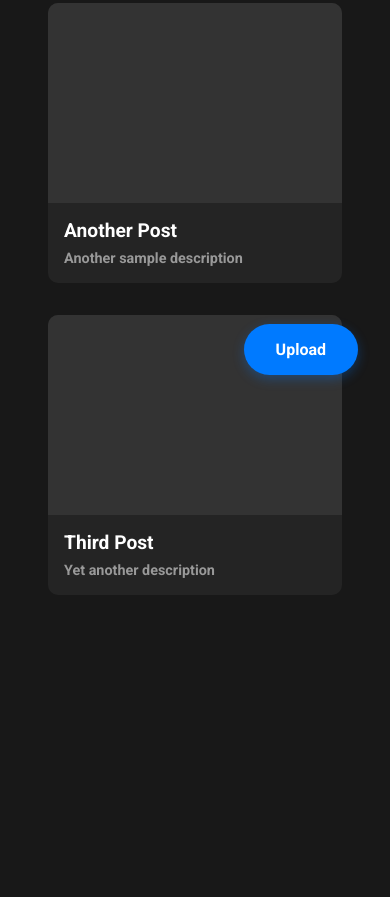
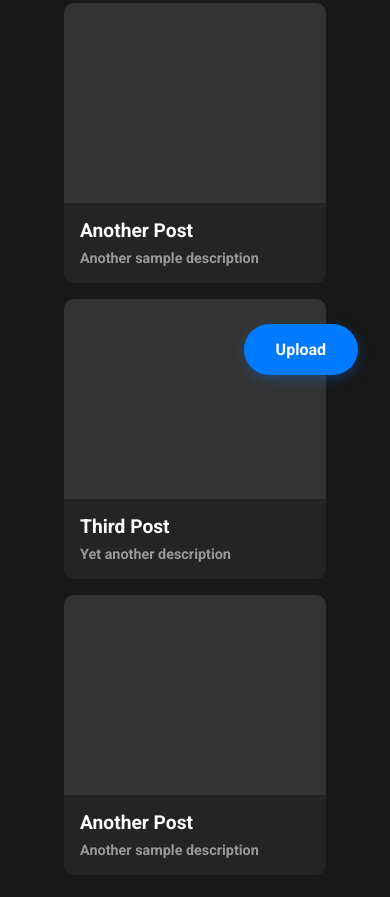
Before and after one commit to Droldg/JoeServer, a plain HTML site: page Public/HTML/index.html in a window 390 px wide. Shown: the part 437-1334 px from the top of the page. Before the commit the page ends 1080 px from the top, so only its background shows below. Drawn offline with Linux system fonts and the light colour scheme.

Commit message:
CSS til index

```diff
--- a/Public/CSS/index.css
+++ b/Public/CSS/index.css
@@ -5,7 +5,6 @@
     font-family: "Roboto", sans-serif;
     font-weight: 700;
     font-style: normal;
-
 }
 
 body {
@@ -49,17 +48,22 @@ body {
 }
 
 .feed-grid {
-    display: grid;
-    grid-template-columns: repeat(auto-fill, minmax(300px, 1fr));
-    gap: 2rem;
-    padding: 1rem;
+    display: flex;
+    justify-content: center; /* Centrerer kasserne horisontalt */
+    align-items: stretch; /* Sørger for, at de har samme højde */
+    flex-wrap: wrap; /* Tillader kasserne at bryde til næste linje */
+    gap: 2rem; /* Øget afstand mellem kasser */
+    padding: 2rem; /* Giver mere plads omkring grid */
 }
 
 .post-card {
     background-color: #242424;
     border-radius: 10px;
     overflow: hidden;
-    transition: transform 0.2s;
+    transition: transform 0.1s;
+    flex: 1 1 calc(30% - 2rem); /* Mindre bredde for at give mere mellemrum */
+    max-width: 280px; /* Reducer breddebegrænsningen */
+    box-sizing: border-box; /* Medregner padding og border */
 }
 
 .post-card:hover {
@@ -97,7 +101,7 @@ body {
     border-radius: 30px;
     text-decoration: none;
     font-weight: bold;
-    box-shadow: 0 4px 12px rgba(0,122,255,0.3);
+    box-shadow: 0 4px 12px rgba(0, 122, 255, 0.3);
 }
 
 .upload-button:hover {
@@ -110,6 +114,12 @@ body {
     }
 
     .feed-grid {
-        grid-template-columns: 1fr;
+        flex-direction: column; /* Skift til lodret layout */
+        gap: 1rem; /* Afstand mellem kasser */
+    }
+
+    .post-card {
+        flex: 1 1 100%; /* Gør kasserne fuldbredde på mobil */
+        max-width: 100%;
     }
 }
--- a/Public/HTML/index.html
+++ b/Public/HTML/index.html
@@ -44,6 +44,13 @@
                     <p class="post-description">Yet another description</p>
                 </div>
             </div>
+            <div class="post-card">
+                <div class="post-image"></div>
+                <div class="post-content">
+                    <h3 class="post-title">Another Post</h3>
+                    <p class="post-description">Another sample description</p>
+                </div>
+            </div>
         </div>
     </main>
 
```
